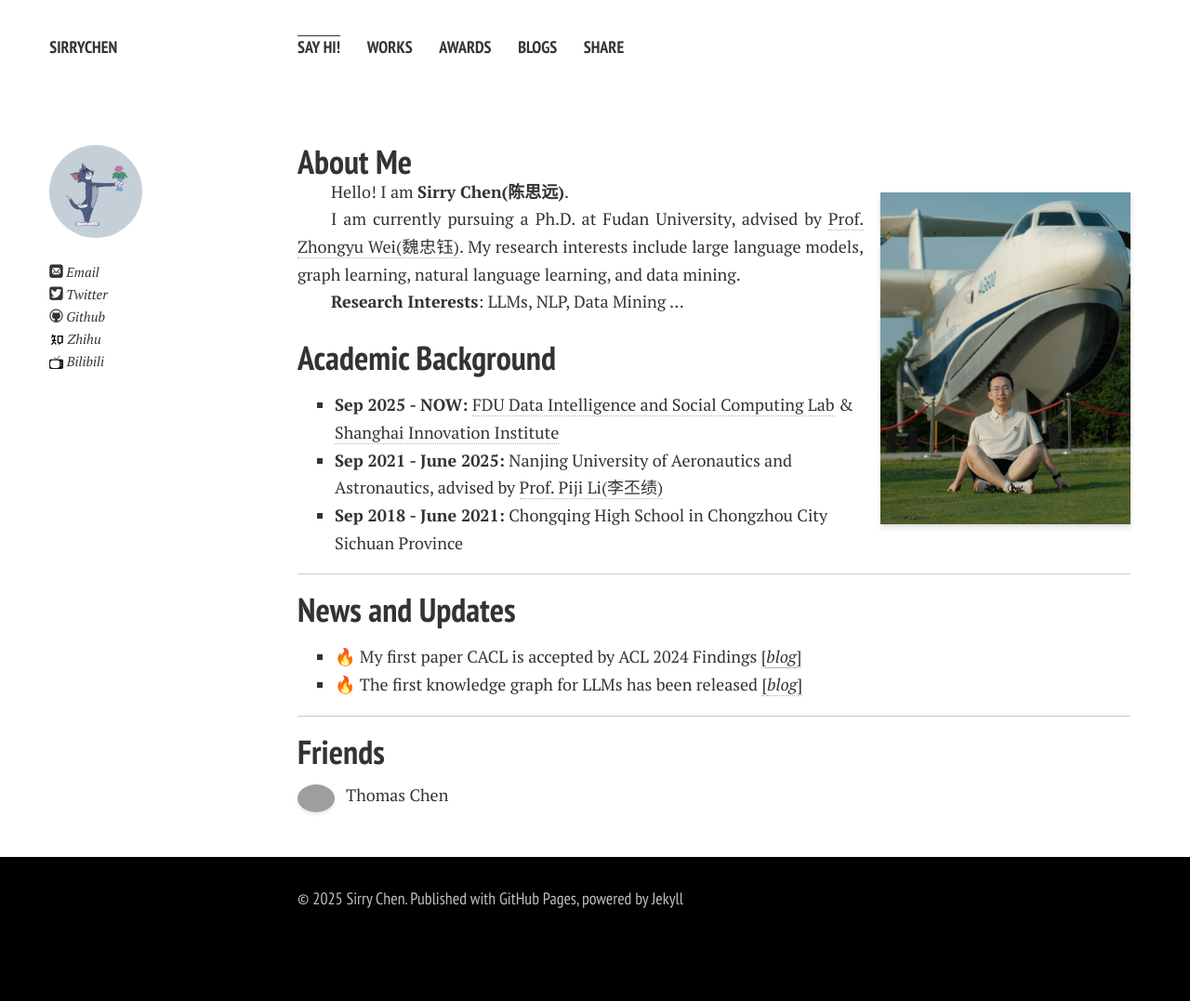
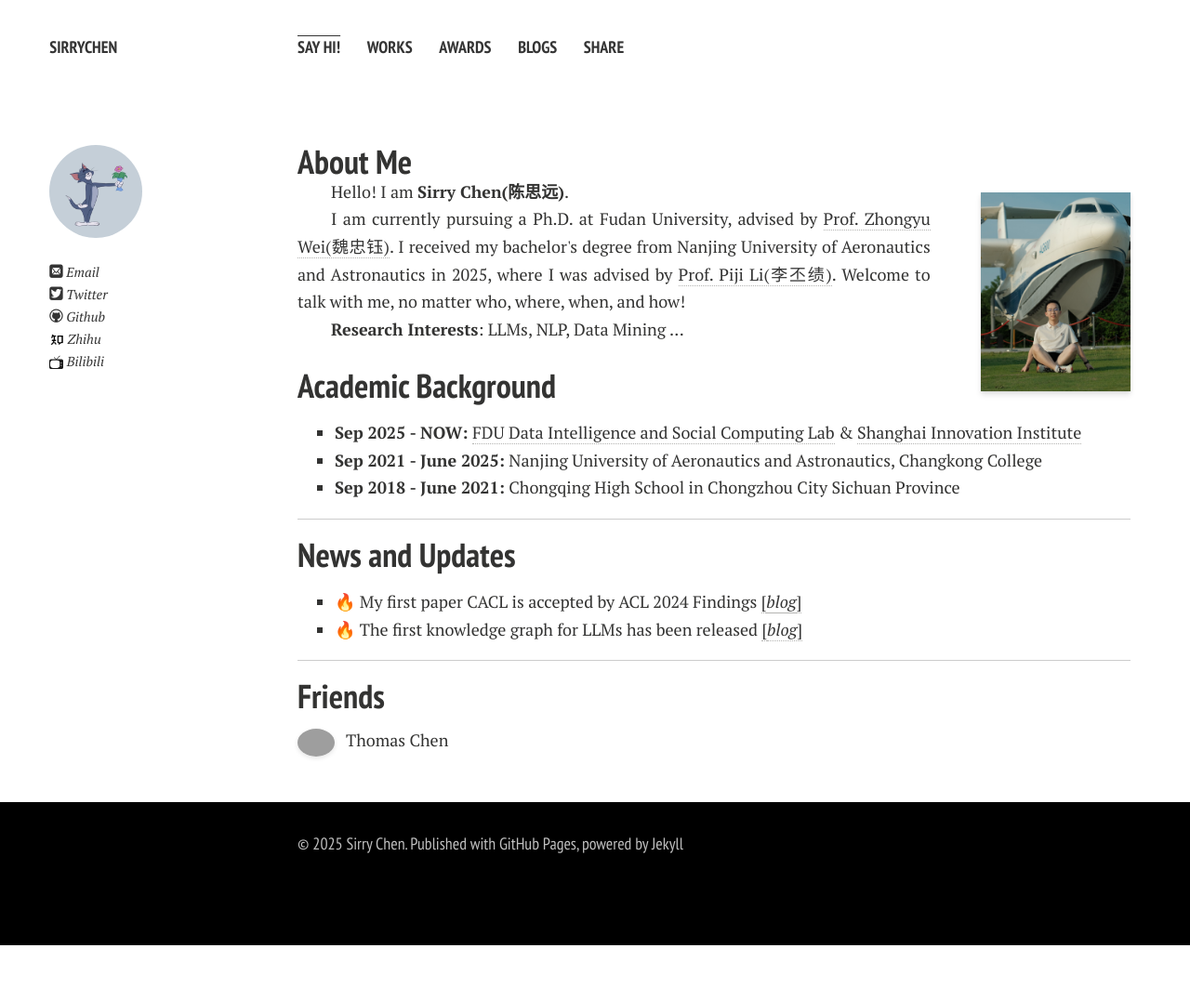
Before and after one commit to SirryChen/SirryChen.github.io, a Jekyll site: the page built from index.md, in a window 1280 px wide. Shown: the whole page at 93% size. Built offline with Jekyll 4.4.1, drawn with Linux system fonts in a browser that asks for light colours; comment, search, counter and statistics services are not loaded; a style sheet for code colours, icons or effects is not loaded; after the commit the page ends 1017 px from its top, so only the background shows below that; grey boxes are pictures that could not be loaded.

Commit message:
fix the picture

```diff
--- a/assets/css/main.css
+++ b/assets/css/main.css
@@ -203,8 +203,8 @@ svg:not(:root){overflow:hidden;}
 .third figcaption{display:inline;float:left;width:100%;}
 img.floatpic{
   float:right;
-  margin-left:1em;
-  width:30%;
+  margin-left:3em;
+  width:18%;
   box-shadow: 0 4px 6px rgba(0, 0, 0, 0.1), 0 1px 3px rgba(0, 0, 0, 0.08); /* 组合两个阴影效果，使得阴影更加柔和 */
   transition: box-shadow 0.3s; /* 添加过渡效果，使阴影变化更加平滑 */}
 .btn{display:inline-block;*display:inline;*zoom:1;padding:12px 24px;margin-bottom:2em;line-height:1;text-align:center;text-transform:uppercase;vertical-align:middle;border:4px double #333332;-webkit-border-radius:50px;-moz-border-radius:50px;border-radius:50px;cursor:pointer;*margin-left:.3em;-webkit-transition:0.4s linear;-moz-transition:0.4s linear;-ms-transition:0.4s linear;-o-transition:0.4s linear;transition:0.4s linear;}.btn:visited{border:4px double #4e4e4e;}
--- a/index.md
+++ b/index.md
@@ -11,7 +11,7 @@ layout: page
     Hello! I am <strong>Sirry Chen(陈思远)</strong>.
 </p>
 <p style="text-align: justify; text-indent: 2em;">
-    I am currently pursuing a Ph.D. at Fudan University, advised by <a href="http://www.fudan-disc.com/people/zywei" target="_blank">Prof. Zhongyu Wei(魏忠钰)</a>. My research interests include large language models, graph learning, natural language learning, and data mining.
+    I am currently pursuing a Ph.D. at Fudan University, advised by <a href="http://www.fudan-disc.com/people/zywei" target="_blank">Prof. Zhongyu Wei(魏忠钰)</a>. I received my bachelor's degree from Nanjing University of Aeronautics and Astronautics in 2025, where I was advised by <a href="https://lipiji.com/" target="_blank">Prof. Piji Li(李丕绩)</a>. Welcome to talk with me, no matter who, where, when, and how!
 </p>
 <p style="text-align: justify; text-indent: 2em;">
     <strong>Research Interests</strong>: LLMs, NLP, Data Mining ...
@@ -21,7 +21,7 @@ layout: page
 
 ## Academic Background
 - **Sep 2025 - NOW:** <a href="http://www.fudan-disc.com/" target="_blank">FDU Data Intelligence and Social Computing Lab</a> & <a href="https://www.sii.edu.cn/main.htm" target="_blank">Shanghai Innovation Institute</a>
-- **Sep 2021 - June 2025:** Nanjing University of Aeronautics and Astronautics, advised by <a href="https://lipiji.com/" target="_blank">Prof. Piji Li(李丕绩)</a>
+- **Sep 2021 - June 2025:** Nanjing University of Aeronautics and Astronautics, Changkong College
 - **Sep 2018 - June 2021:** Chongqing High School in Chongzhou City Sichuan Province
 
 ---
```
